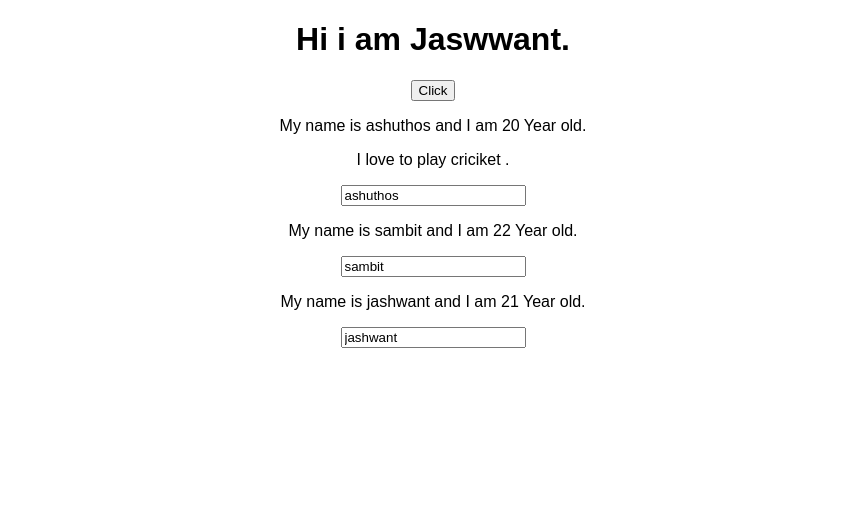
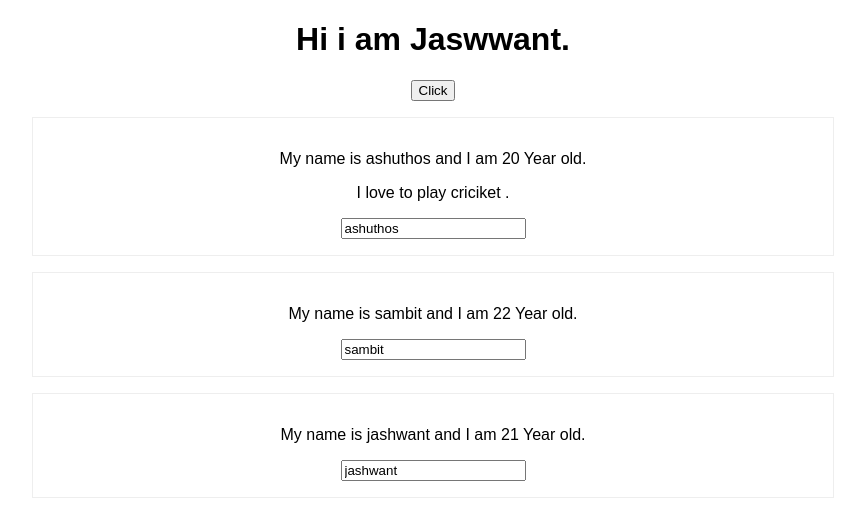
Before and after one commit to jashwant1234/starting_react, a React (Create React App) app in the folder react_app/: page / in a window 1280 px wide. Shown: the top 520 px of the page, without its empty margins (207-1072 px from the left). Built offline with nearby package versions, Linux system fonts and the light colour scheme.

Commit message:
adding css

```diff
--- /dev/null
+++ b/react_app/src/Person/Person.css
@@ -0,0 +1,8 @@
+.Person {
+    width: 60%;
+    margin: 16px  auto;
+    border: 1px solid #eee;
+    box-sizing: 0 2px 3px #ccc;
+    padding: 16px;
+    text-align: center;
+}
--- a/react_app/src/Person/Person.js
+++ b/react_app/src/Person/Person.js
@@ -1,8 +1,9 @@
 import React from 'react';
+import './Person.css'
 
 const person = (props) => {
     return (
-    <div>
+    <div className="Person">
         <p onClick={props.click}>My name is {props.name} and I am {props.age} Year old.</p>
         <p>{props.children}</p>
         <input type="text" onChange={props.change} value={props.name}></input>
```
